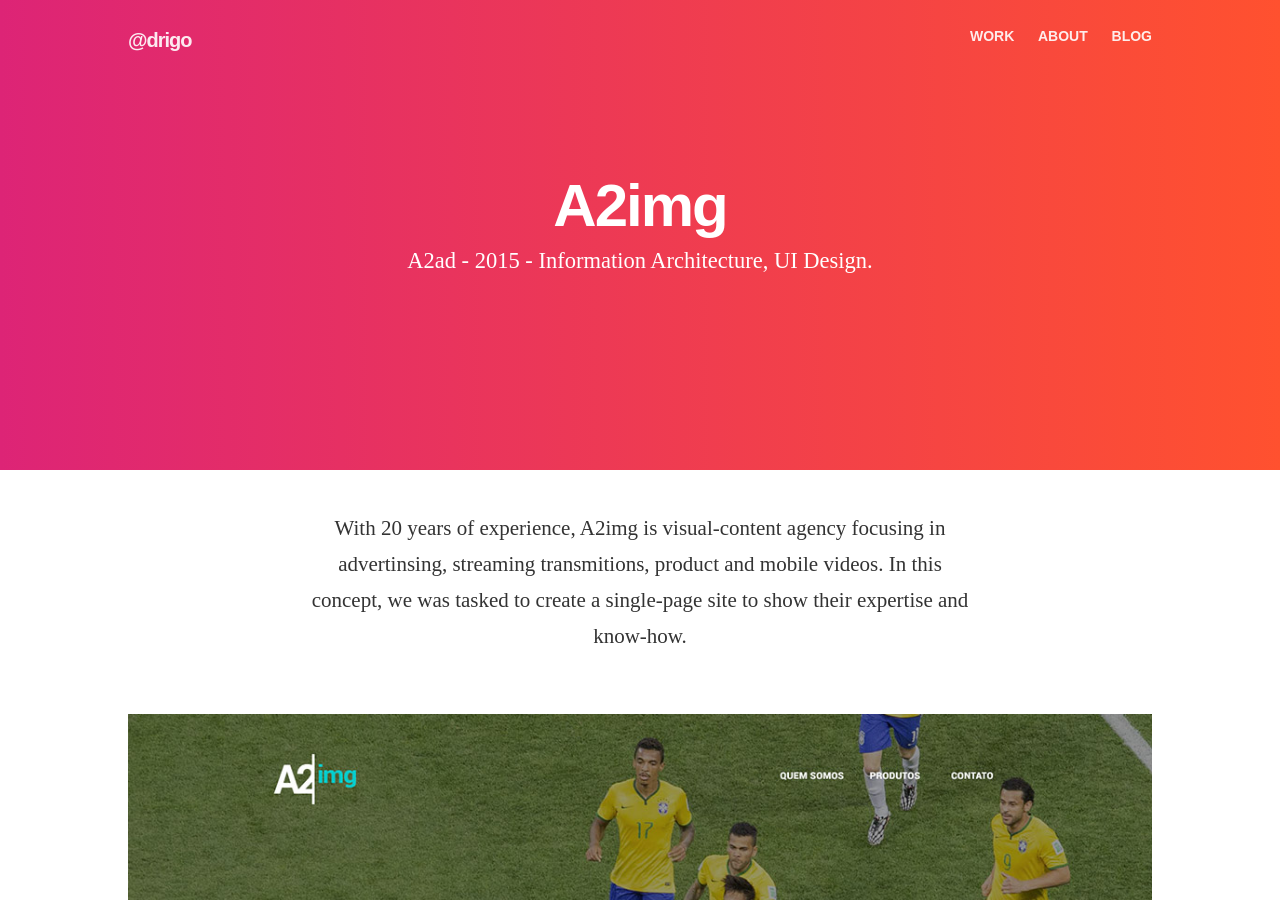
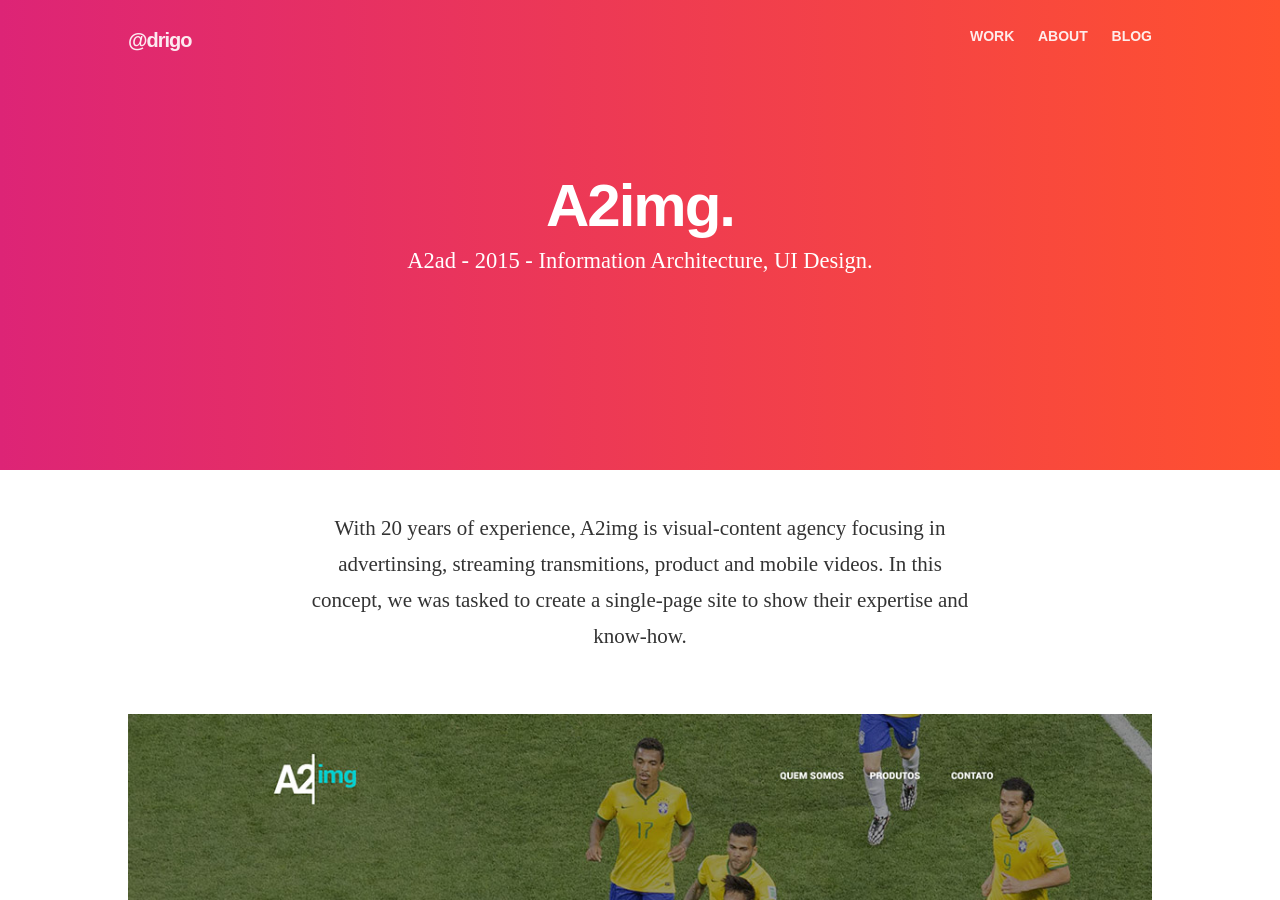
Before and after one commit to drigoteixeira/drigoteixeira.github.io, a Jekyll site: the page built from work/a2img/index.html, in a window 1280 px wide and 900 px high. Built offline with Jekyll 4.4.1, drawn with Linux system fonts in a browser that asks for light colours; nearby versions of some CDN libraries.

Commit message:
Update seleted work page

```diff
--- a/work/a2img/index.html
+++ b/work/a2img/index.html
@@ -7,7 +7,7 @@
     <div class="container">
         <div class="row">
             <div class="twelve columns jumbo">
-                <h1 class="heading">{{page.title}}</h1>
+                <h1 class="heading">{{page.title}}.</h1>
                 <p>A2ad - 2015 - Information Architecture, UI Design.</p>
             </div>
         </div>
```
